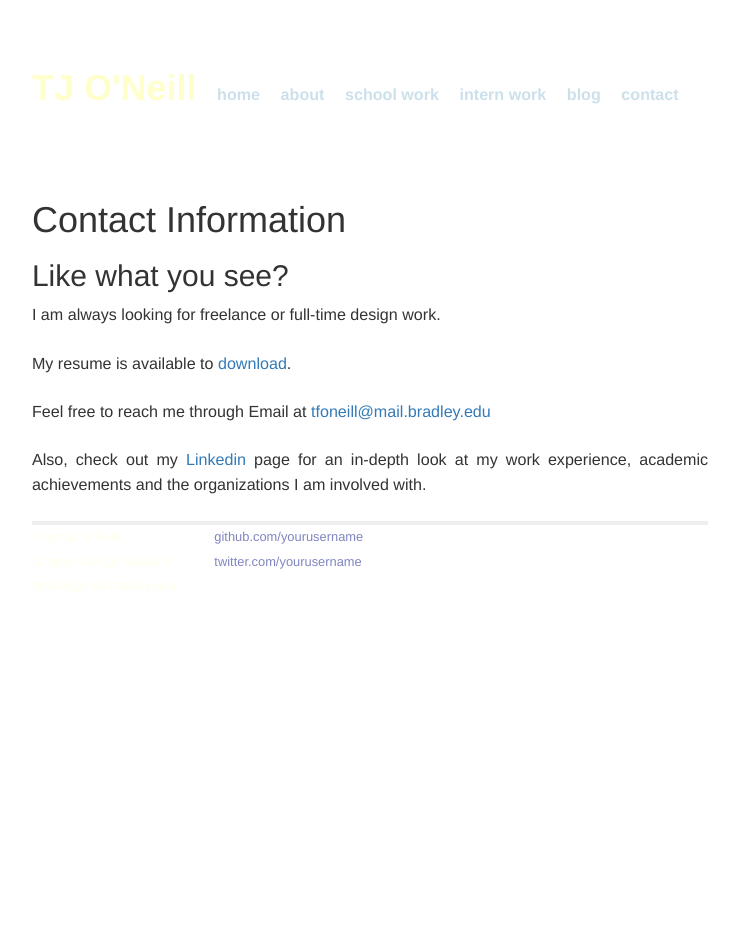
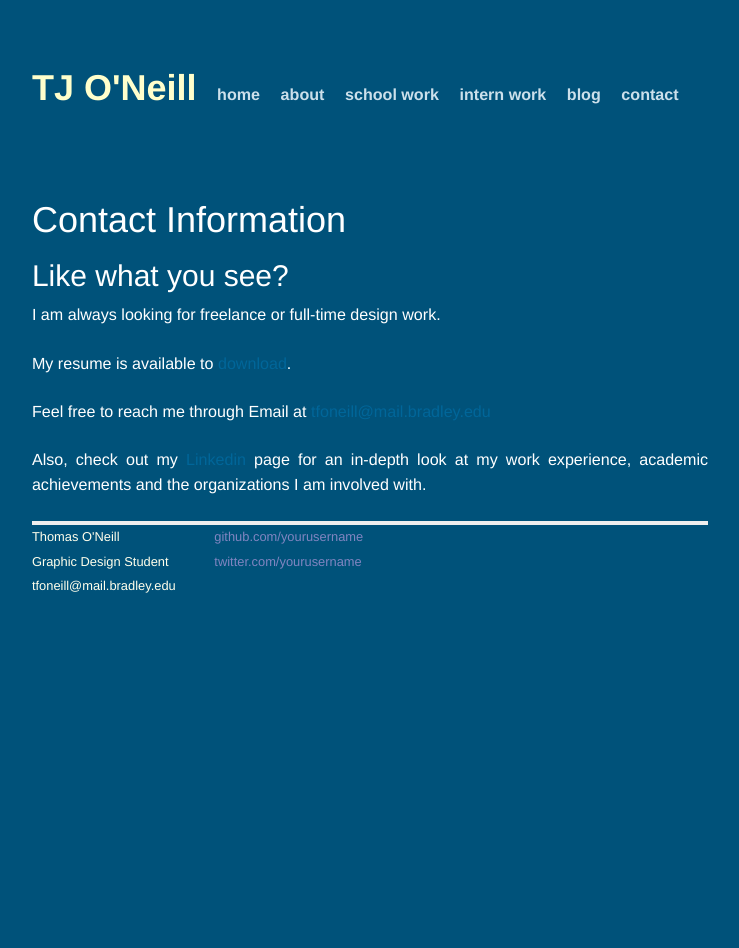
Before and after one commit to tfoneill/tfoneill.github.io, a Jekyll site: the page built from contact/index.html, in a window 1280 px wide. Shown: the whole page, without its empty margins (270-1009 px from the left). Built offline with Jekyll 4.4.1, drawn with Linux system fonts in a browser that asks for light colours; nearby versions of some CDN libraries; library files that are not in the unit come from our copies; Markdown is read by kramdown in place of the engine named in the settings.

Commit message:
Bootstrap

```diff
--- a/_layouts/default.html
+++ b/_layouts/default.html
@@ -12,7 +12,7 @@
         <!-- Custom CSS -->
         <link rel="stylesheet" href="/css/main.css">
 
-        <link rel="stylesheet" href="bootstrap/css/bootstrap.min.css">
+        <link rel="stylesheet" href="/bootstrap/css/bootstrap.min.css">
 
     </head>
     <body>
```
